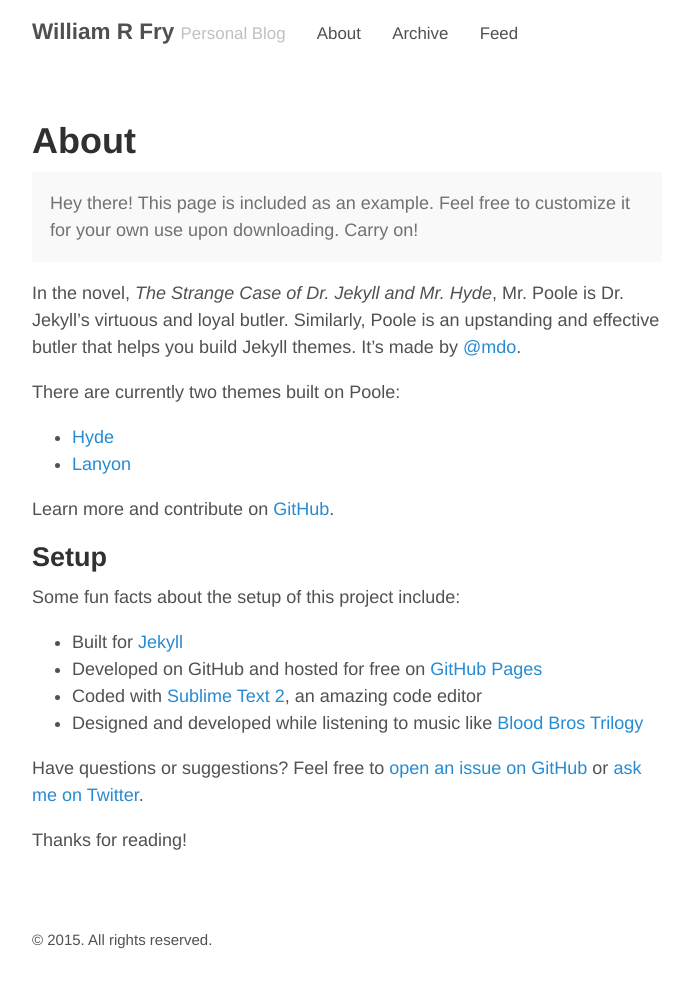
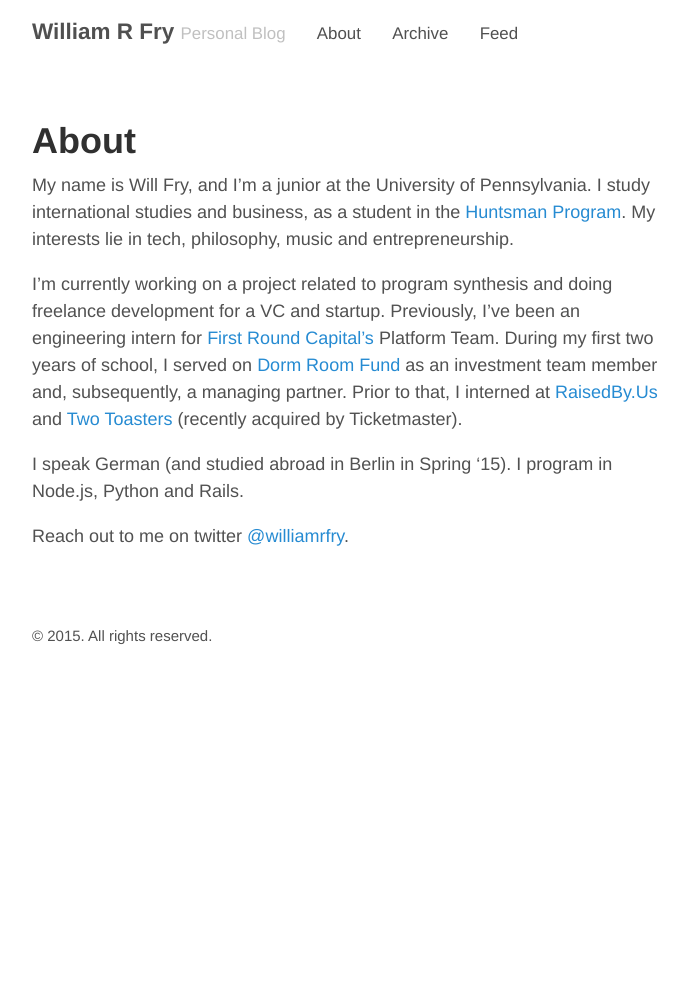
Before and after one commit to Audace/audace.github.io, a Jekyll site: the page built from about.md, in a window 1280 px wide. Shown: the whole page, without its empty margins (293-983 px from the left). Built offline with Jekyll 4.4.1, drawn with Linux system fonts in a browser that asks for light colours; after the commit the page ends 900 px from its top, so only the background shows below that.

Commit message:
Updated about

```diff
--- a/_layouts/default.html
+++ b/_layouts/default.html
@@ -19,6 +19,7 @@
 
       <main>
         {{ content }}
+	{% include comments.html %}
       </main>
 
       <footer class="footer">
--- a/about.md
+++ b/about.md
@@ -3,28 +3,11 @@ layout: page
 title: About
 ---
 
-<p class="message">
-  Hey there! This page is included as an example. Feel free to customize it for your own use upon downloading. Carry on!
-</p>
+My name is Will Fry, and I'm a junior at the University of Pennsylvania. I study international studies and business, as a student in the [Huntsman Program](http://huntsman.upenn.edu/). My interests lie in tech, philosophy, music and entrepreneurship.
 
-In the novel, *The Strange Case of Dr. Jekyll and Mr. Hyde*, Mr. Poole is Dr. Jekyll's virtuous and loyal butler. Similarly, Poole is an upstanding and effective butler that helps you build Jekyll themes. It's made by [@mdo](https://twitter.com/mdo).
+I'm currently working on a project related to program synthesis and doing freelance development for a VC and startup. Previously, I've been an engineering intern for [First Round Capital's](http://firstround.com/) Platform Team. During my first two years of school, I served on [Dorm Room Fund](http://dormroomfund.com/) as an investment team member and, subsequently, a managing partner. Prior to that, I interned at [RaisedBy.Us](http://raisedby.us/) and [Two Toasters](http://twotoasters.com) (recently acquired by Ticketmaster).
 
-There are currently two themes built on Poole:
 
-* [Hyde](http://hyde.getpoole.com)
-* [Lanyon](http://lanyon.getpoole.com)
+I speak German (and studied abroad in Berlin in Spring '15). I program in Node.js, Python and Rails.
 
-Learn more and contribute on [GitHub](https://github.com/poole).
-
-## Setup
-
-Some fun facts about the setup of this project include:
-
-* Built for [Jekyll](http://jekyllrb.com)
-* Developed on GitHub and hosted for free on [GitHub Pages](https://pages.github.com)
-* Coded with [Sublime Text 2](http://sublimetext.com), an amazing code editor
-* Designed and developed while listening to music like [Blood Bros Trilogy](https://soundcloud.com/maddecent/sets/blood-bros-series)
-
-Have questions or suggestions? Feel free to [open an issue on GitHub](https://github.com/poole/poole/issues/new) or [ask me on Twitter](https://twitter.com/mdo).
-
-Thanks for reading!
+Reach out to me on twitter [@williamrfry](http://twitter.com/williamrfry).
```
